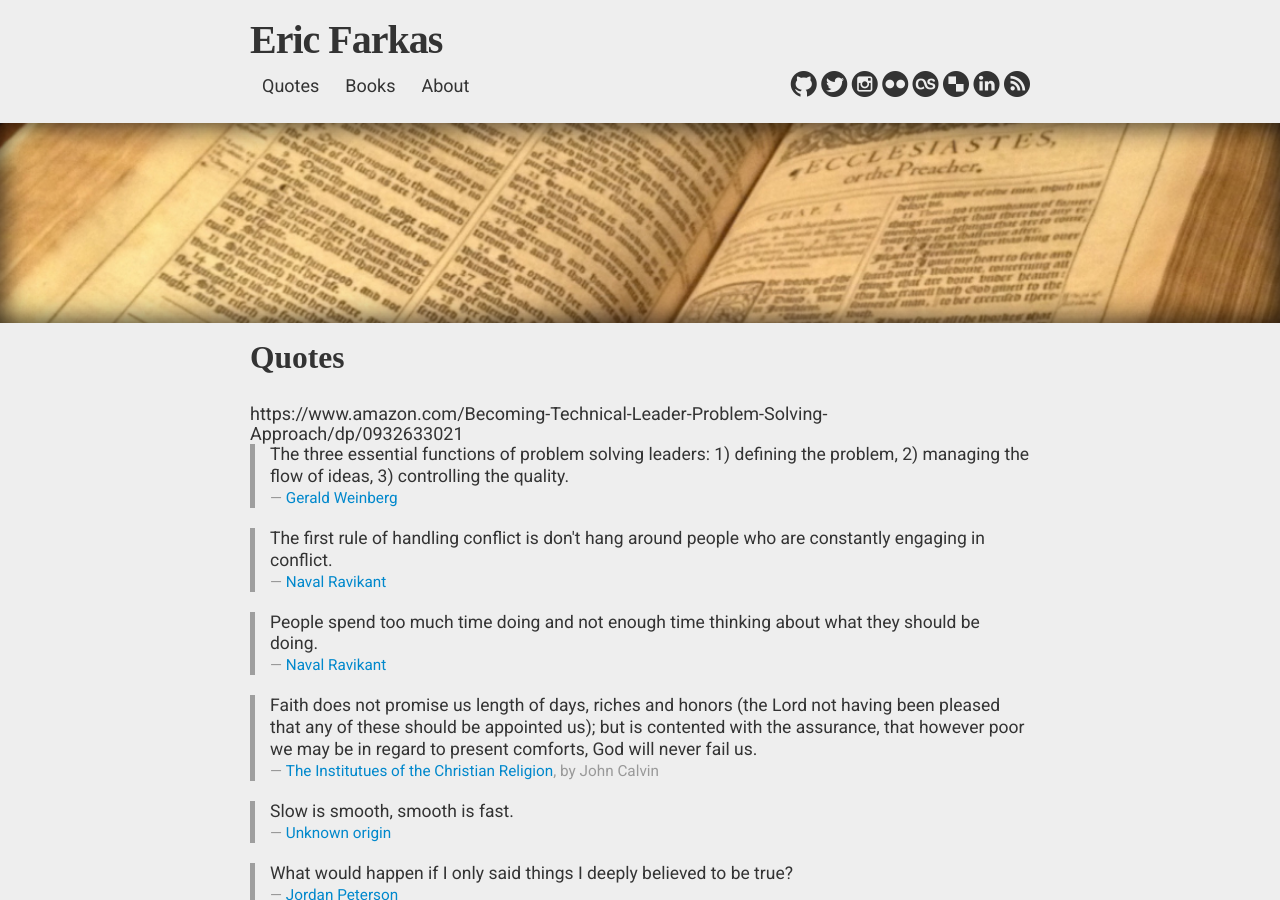
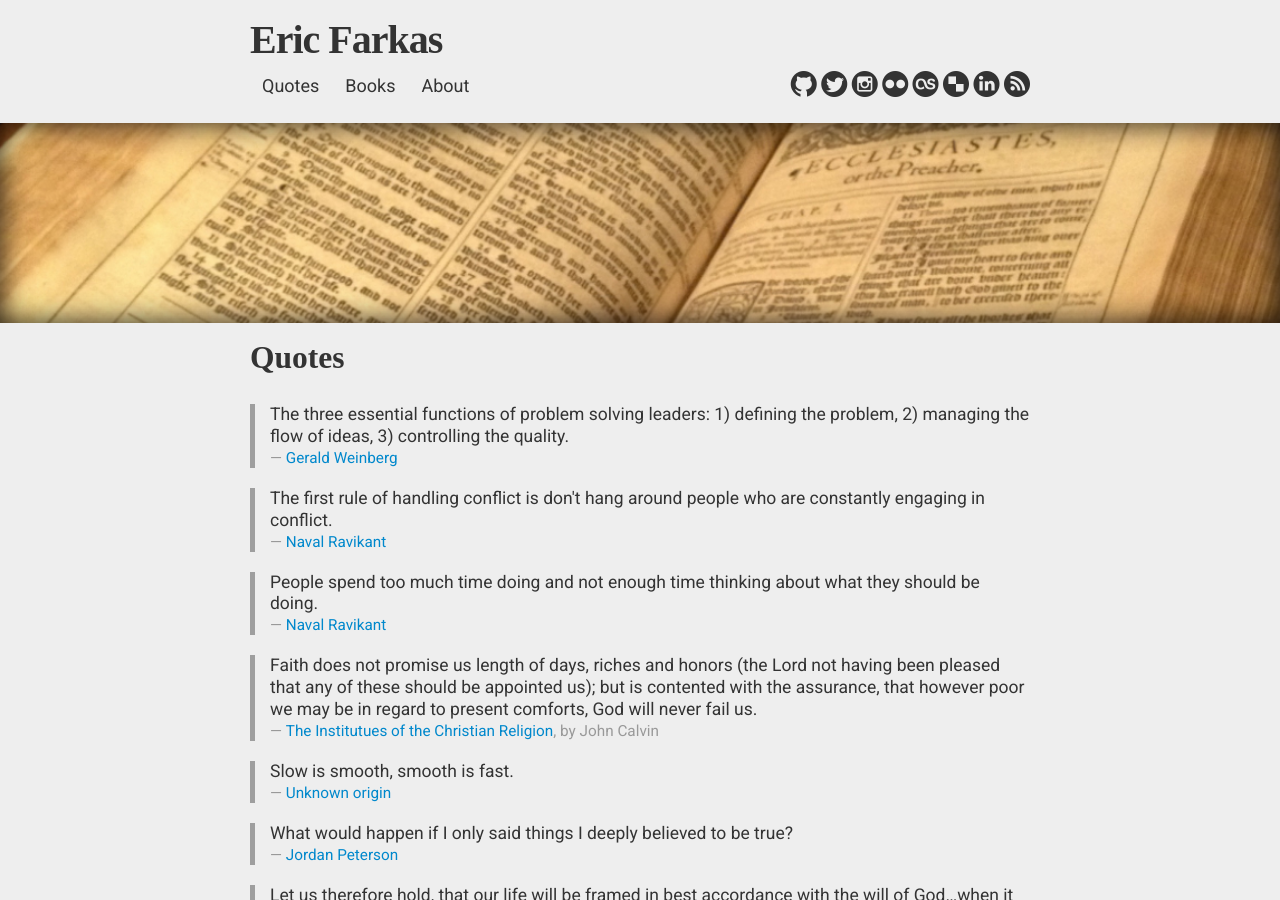
Before and after one commit to speric/speric.github.com, a Jekyll site: the page built from quotes.html, in a window 1280 px wide and 900 px high. Built offline with Jekyll 4.4.1, drawn with Linux system fonts in a browser that asks for light colours; some web fonts are replaced; comment, search, counter and statistics services are not loaded; some of the changed lines change nothing that is shown.

Commit message:
Update quotes.html

```diff
--- a/quotes.html
+++ b/quotes.html
@@ -7,7 +7,6 @@ description: A collection of thought-provoking quotes.
 
 <h2>Quotes</h2>
 <br/>
-https://www.amazon.com/Becoming-Technical-Leader-Problem-Solving-Approach/dp/0932633021
 
 <blockquote>
   <p>
```
